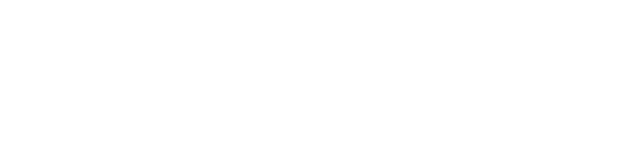
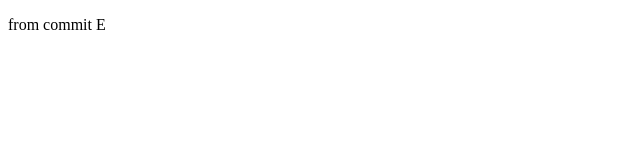
Before and after one commit to alex-lvl/git-practice, a plain HTML site: page index.html in a window 1280 px wide. Shown: the whole page, without its empty margins (0-640 px from the left). Drawn offline with Linux system fonts and the light colour scheme.

Commit message:
commit F

```diff
--- a/index.html
+++ b/index.html
@@ -6,6 +6,6 @@
   <title>Document</title>
 </head>
 <body>
-
+  <p>from commit E</p>
 </body>
 </html>
```
